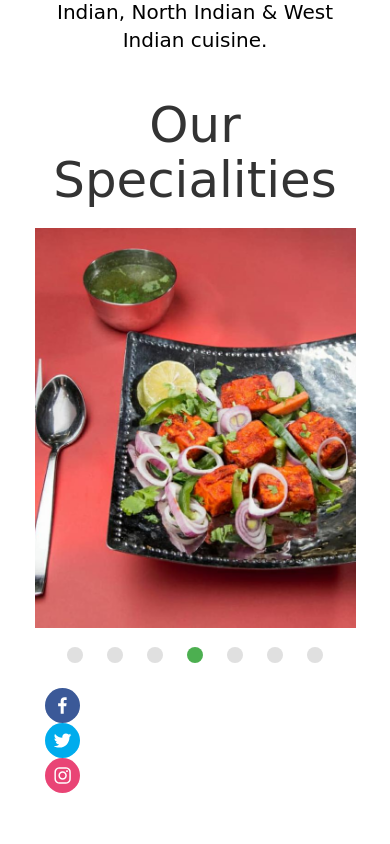
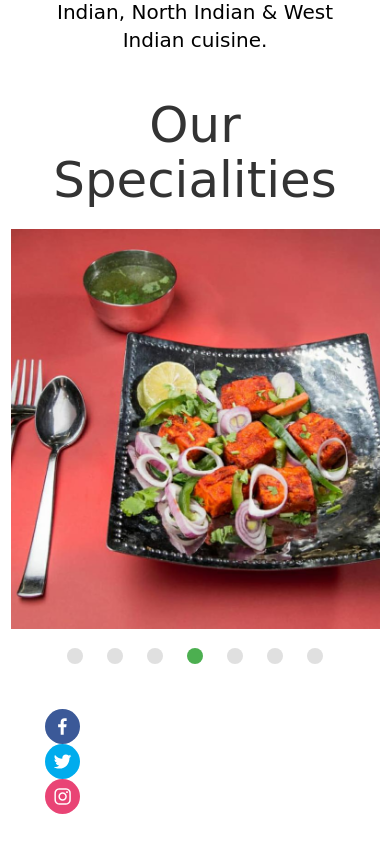
Before and after one commit to aryanmediratta/basic-react-website, a React (Create React App) app in the folder Desktop/WebDev/storewebsite/: page / in a window 390 px wide. Shown: the part 1151-1995 px from the top of the page. Before the commit the page ends 1974 px from the top, so only its background shows below. Built offline with nearby package versions, Linux system fonts and the light colour scheme.

Commit message:
made homepage responsive

```diff
--- a/Desktop/WebDev/storewebsite/src/pages/Home.js
+++ b/Desktop/WebDev/storewebsite/src/pages/Home.js
@@ -59,7 +59,8 @@ class Home extends Component {
 				<Header/>
 				<h2 style ={h2s}> Delhi Grill </h2>
 
-      <img src={allmenu}  class="img-responsive" alt = "menu"/>
+
+<img src={allmenu}  class="img-responsive" alt = "menu"/>
       <br />
       <br />
 
@@ -70,7 +71,10 @@ class Home extends Component {
 				</div>
 
 				<h2 style = {h2s}>Our Specialities </h2>
-        <div class = "container">
+        <div class = "row">
+        <div class="col s12 m2 l2"></div>
+        <div class = "col s12 m8 l8">
+        <div class="col s12 m2 l2"></div>
 				 <div class=" slider">
     <ul class="slides">
       <li>
@@ -97,7 +101,7 @@ class Home extends Component {
     </ul>
   </div>
 </div>
-
+</div>
 
   			<Footer />
 			</div>
--- a/Desktop/WebDev/storewebsite/src/pages/Menu.js
+++ b/Desktop/WebDev/storewebsite/src/pages/Menu.js
@@ -54,7 +54,7 @@ class Menu extends Component {
 				<div class="row">
 				<div class="col-sm-6 col-md-6 col-lg-6">
 				<div class="table-responsive">
-				<table class="table table-hover">
+				<table class="table">
 					<tr>
 						<td></td>
 						<td style = {ths}>KAROL BAGH KI CHAT-STARTER</td>
@@ -275,6 +275,7 @@ class Menu extends Component {
 
 
 				<div class="col-sm-6 col-md-6 col-lg-6">
+					<div class="table-responsive">
 					<table>
 					<tr>
 						<td></td>
@@ -480,6 +481,7 @@ class Menu extends Component {
 					</div>
 					</div>
 					</div>
+					</div>
 
 
 
@@ -488,6 +490,7 @@ class Menu extends Component {
 				<div class = "container1">
 				<div class="row">
 				<div class="col-sm-6">
+				<div class="table-responsive">
 					<table class ="centred">
 					<tr>
 						<td></td>
@@ -577,7 +580,7 @@ class Menu extends Component {
 
 					</table>
 					</div>
-
+					</div>
 
 
 
@@ -588,6 +591,7 @@ class Menu extends Component {
 
 
 					<div class="col-sm-6">
+					<div class="table-responsive">
 					<table class = "centred">
 
 					<tr>
@@ -684,7 +688,7 @@ class Menu extends Component {
 					</div>
 					</div>
 					</div>
-
+					</div>
 
 
 
@@ -693,6 +697,7 @@ class Menu extends Component {
 				<div class = "container1">
 				<div class="row">
 				<div class="col-sm-6">
+				<div class="table-responsive">
 					<table class = "centred">
 					<tr>
 						<td></td>
@@ -771,7 +776,7 @@ class Menu extends Component {
 					</tr>
 					</table>
 					</div>
-
+					</div>
 
 
 
@@ -783,7 +788,7 @@ class Menu extends Component {
 
 
 				<div class="col-sm-6">
-
+				<div class="table-responsive">
 					<table class = "centred">
 					<tr>
 						<td></td>
@@ -860,13 +865,14 @@ class Menu extends Component {
 					</div>
 					</div>
 					</div>
-
+					</div>
 
 
 
 				<div class = "container1">
 				<div class="row">
 				<div class="col-sm-6">
+				<div class="table-responsive">
 					<table class = "centred">
 
 					<tr>
@@ -1009,7 +1015,7 @@ class Menu extends Component {
 
 					</table>
 					</div>
-
+					</div>
 
 
 
@@ -1017,7 +1023,7 @@ class Menu extends Component {
 
 
 				<div class="col-sm-6">
-
+				<div class="table-responsive">
 					<table class ="centred">
 					<tr>
 
@@ -1149,7 +1155,7 @@ class Menu extends Component {
 					</div>
 					</div>
 					</div>
-
+					</div>
 
 
 
@@ -1157,7 +1163,7 @@ class Menu extends Component {
 					<div class = "container1">
 					<div class="row">
 				<div class="col-sm-6">
-
+				<div class="table-responsive">
 					<table>
 					<tr>
 						<td></td>
@@ -1271,7 +1277,7 @@ class Menu extends Component {
 					</tr>
 					</table>
 					</div>
-
+					</div>
 
 
 
@@ -1280,7 +1286,7 @@ class Menu extends Component {
 
 
 				<div class="col-sm-6">
-
+				<div class="table-responsive">
 					<table>
 					<tr>
 						<td></td>
@@ -1373,12 +1379,12 @@ class Menu extends Component {
 					</div>
 					</div>
 					</div>
-
+					</div>
 
 					<div class = "container1">
 					<div class="row">
 				<div class="col-sm-12">
-
+				<div class="table-responsive">
 					<table class = "centred">
 
 
@@ -1481,6 +1487,8 @@ class Menu extends Component {
 				</div>
 				</div>
 				</div>
+				</div>
+						<div class="table-responsive">
 						<table >
 							<tr>
 								<td></td>
@@ -1608,6 +1616,7 @@ class Menu extends Component {
 								<td>14.9</td>
 							</tr>
 						</table>
+						</div>
 			<Footer/>
 			</div>
 			)
```
